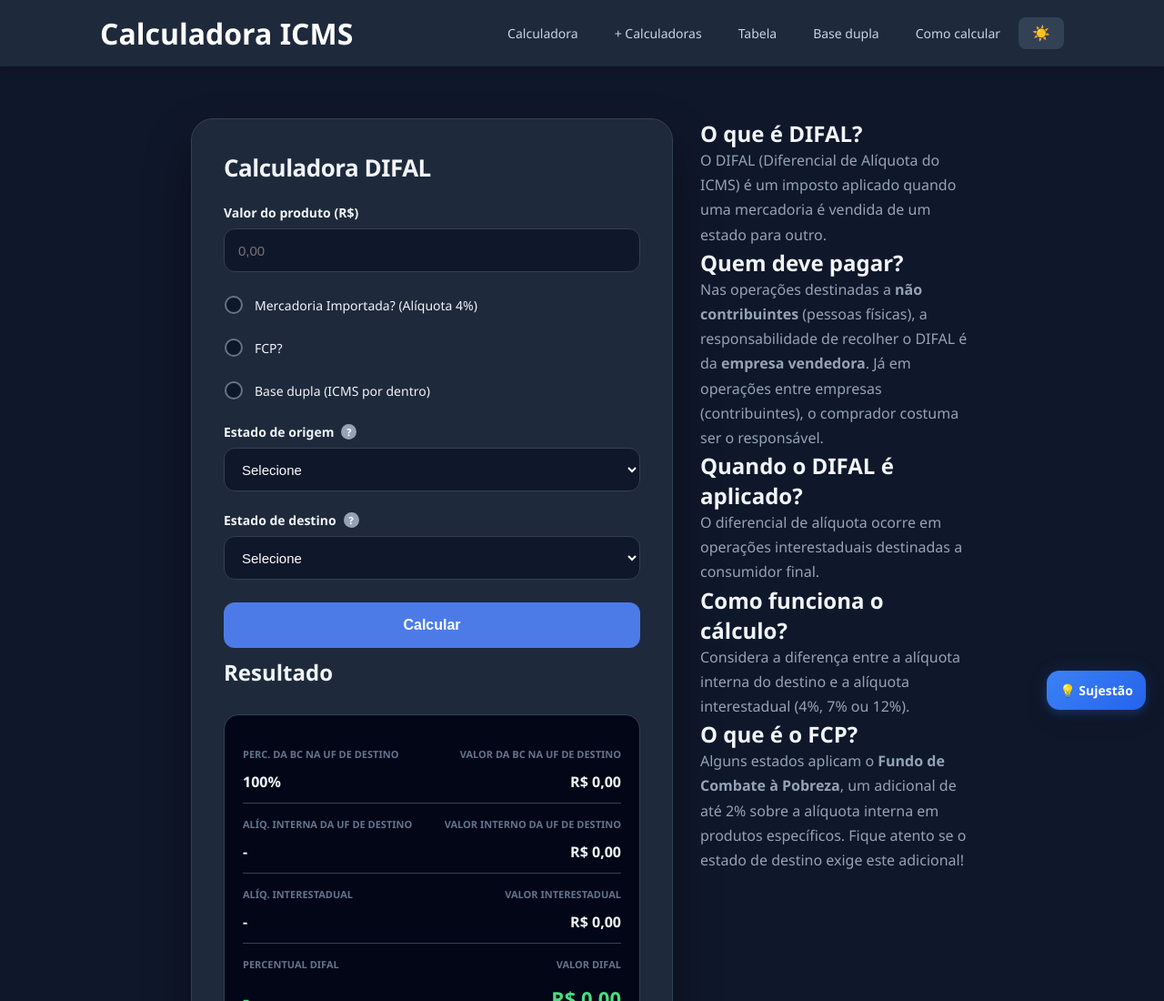
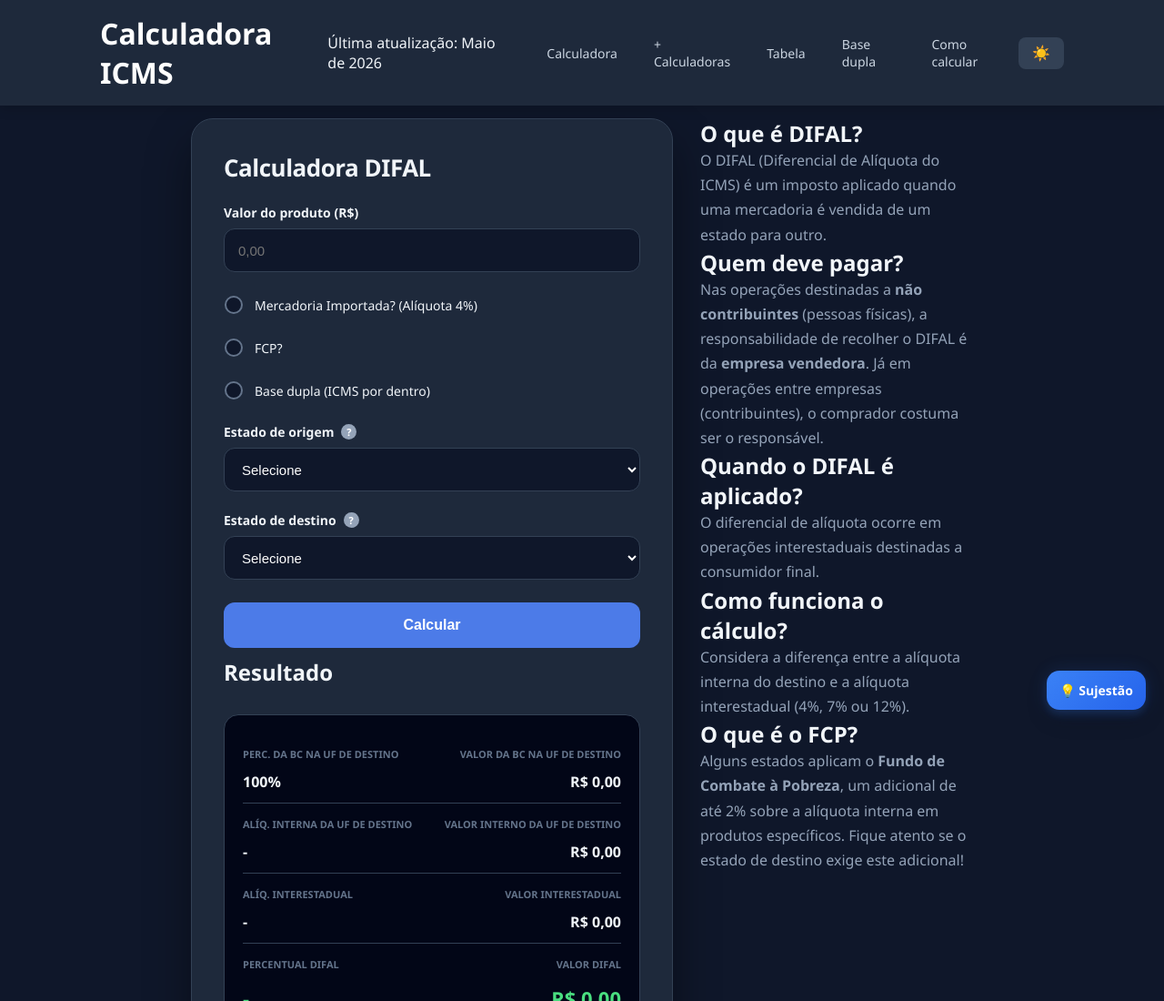
Before and after one commit to LeonardoTofoletti/Calculadora-icms-Difal, a plain HTML site: page index.html in a window 1280 px wide. Shown: the top 1100 px of the page at 91% size. Drawn offline with Linux system fonts and the light colour scheme.

Commit message:
ADICIONANDO IA

```diff
--- a/index.html
+++ b/index.html
@@ -37,6 +37,9 @@
 
         <!-- MENU DESKTOP -->
         <nav class="menu-links">
+            <p class="atualizacao">
+            Última atualização: Maio de 2026
+            </p>
             <a href="#calculadora">Calculadora</a>
             <a href="#info">+ Calculadoras</a>
             <a href="#tabela">Tabela</a>
```
